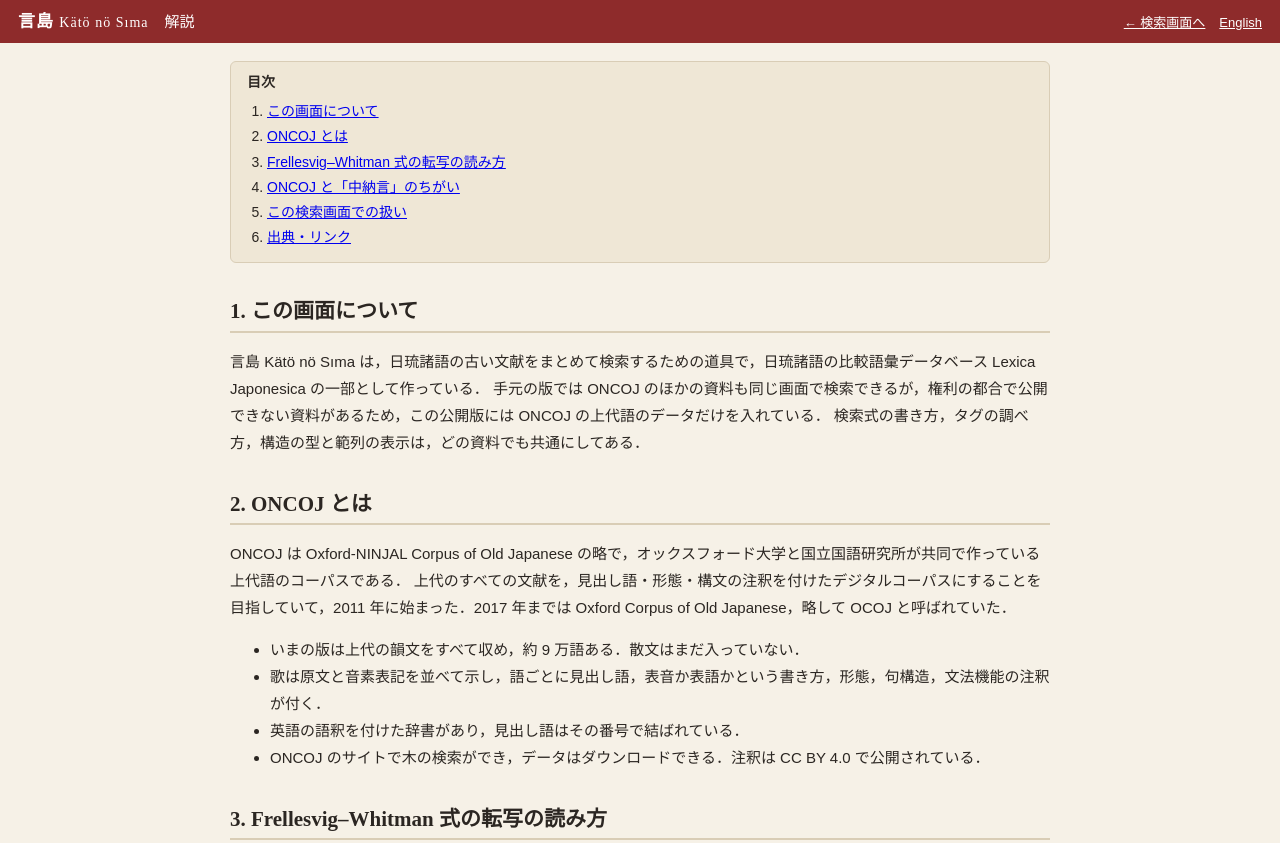
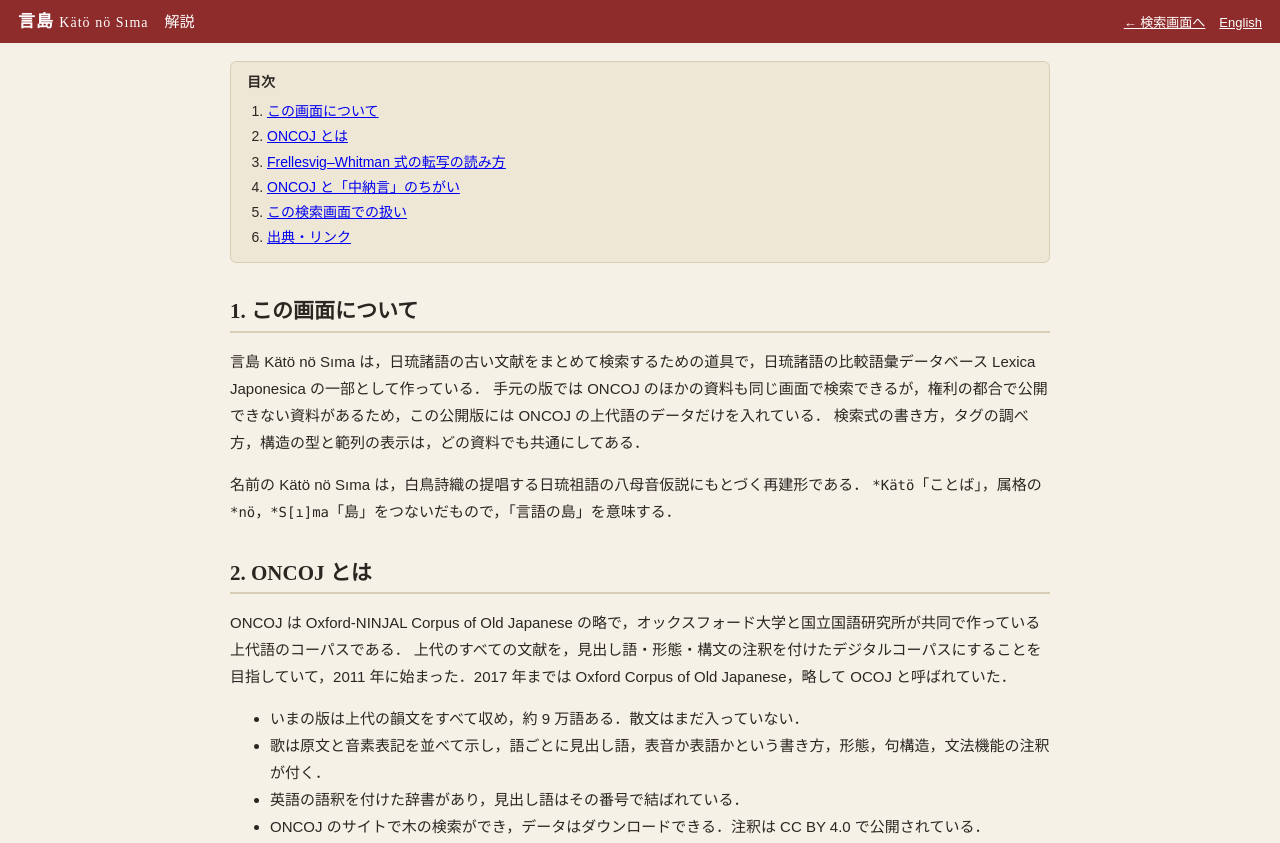
Before and after one commit to anti-tail/LexicaJaponesicaAperta, a plain HTML site: page docs/guide.html in a window 1280 px wide. Shown: the top 843 px of the page. Drawn offline with Linux system fonts and the light colour scheme.

Commit message:
Guide: explain the name Kätö nö Sıma
Co-Authored-By: Claude Opus 5.5 <noreply@anthropic.com>
Claude-Session: https://claude.ai/code/session_01WAcMjAJXvJSpfFXuc7G8Gn

```diff
--- a/docs/guide.html
+++ b/docs/guide.html
@@ -40,6 +40,8 @@ code{background:#fffdf8;border:1px solid var(--line);border-radius:3px;padding:0
 <p>言島 Kätö nö Sıma は，日琉諸語の古い文献をまとめて検索するための道具で，日琉諸語の比較語彙データベース Lexica Japonesica の一部として作っている．
 手元の版では ONCOJ のほかの資料も同じ画面で検索できるが，権利の都合で公開できない資料があるため，この公開版には ONCOJ の上代語のデータだけを入れている．
 検索式の書き方，タグの調べ方，構造の型と範列の表示は，どの資料でも共通にしてある．</p>
+<p>名前の Kätö nö Sıma は，白鳥詩織の提唱する日琉祖語の八母音仮説にもとづく再建形である．
+<span class="m">*Kätö</span>「ことば」，属格の <span class="m">*nö</span>，<span class="m">*S[ı]ma</span>「島」をつないだもので，「言語の島」を意味する．</p>
 
 <h2 id="t5">2. ONCOJ とは</h2>
 <p>ONCOJ は Oxford-NINJAL Corpus of Old Japanese の略で，オックスフォード大学と国立国語研究所が共同で作っている上代語のコーパスである．
```
Also changed, not shown: docs/en/guide.html (+2 -0 lines).
